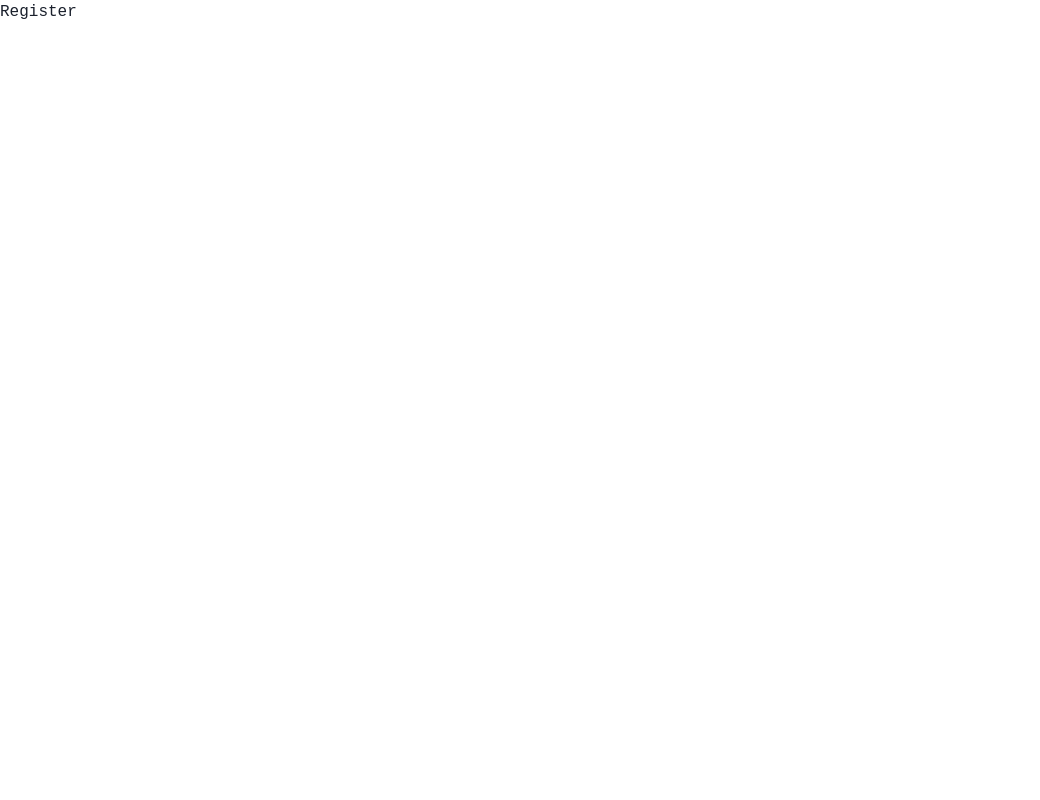
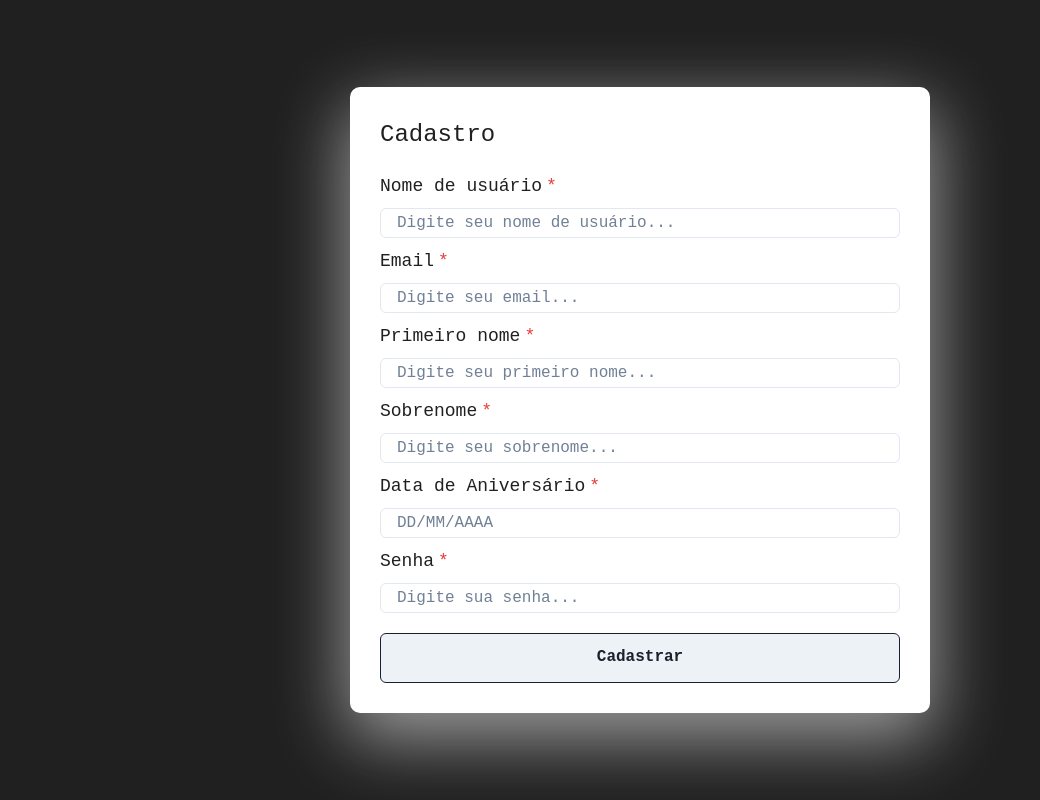
Before and after one commit to ViniciusOgawa/desafio-dev-django, a React (Vite) app in the folder front-end/: page /register in a window 1280 px wide. Shown: the whole page, without its empty margins (0-1040 px from the left). Built offline with nearby package versions, Linux system fonts and the light colour scheme.

Commit message:
feat: implement user registration page

```diff
--- a/front-end/src/pages/register/index.jsx
+++ b/front-end/src/pages/register/index.jsx
@@ -1,8 +1,231 @@
+import {
+  FormControl,
+  FormLabel,
+  FormErrorMessage,
+  Input,
+  Button,
+  Flex,
+  Text,
+} from "@chakra-ui/react";
+import { useForm } from "react-hook-form";
+import { useContext } from "react";
+import { yupResolver } from "@hookform/resolvers/yup";
+import UserContext from "../../providers/UserContext";
+import { registerSchema } from "./schema";
+import InputMask from "react-input-mask";
+
 const Register = () => {
+  const { userRegister, loadingRegister } = useContext(UserContext);
+
+  const {
+    register,
+    handleSubmit,
+    formState: { errors },
+    reset,
+  } = useForm({
+    mode: "onBlur",
+    resolver: yupResolver(registerSchema),
+  });
+
+  const submit = (data) => {
+    console.log("Dados enviados:", data);
+    userRegister(data);
+    reset();
+  };
+
   return (
-    <>
-      <p>Register</p>
-    </>
+    <Flex
+      bgColor={"black.900"}
+      w={"100vw"}
+      h={"100vh"}
+      justifyContent={"center"}
+      alignItems={"center"}
+    >
+      <Flex
+        bgColor={"white.50"}
+        w={"580px"}
+        borderRadius={"10"}
+        padding={"30px"}
+        flexDirection={"column"}
+        alignItems={"center"}
+        boxShadow={"rgba(255, 255, 255, 0.56) 0px 22px 70px 4px"}
+      >
+        <Flex
+          h={"100%"}
+          w={"100%"}
+          flexDir={"column"}
+          justifyContent={"center"}
+          gap={"20px"}
+        >
+          <Text fontSize={"2xl"} fontWeight={"medium"} color={"black.900"}>
+            Cadastro
+          </Text>
+          <form onSubmit={handleSubmit(submit)}>
+            <Flex
+              justifyContent={"space-between"}
+              flexDirection={"column"}
+              gap={"10px"}
+              w={"100%"}
+            >
+              <FormControl
+                isRequired
+                isInvalid={errors.username ? true : false}
+              >
+                <FormLabel
+                  fontSize={"lg"}
+                  fontWeight={"medium"}
+                  color={"black.900"}
+                >
+                  Nome de usuário
+                </FormLabel>
+                <Input
+                  placeholder="Digite seu nome de usuário..."
+                  h={"30px"}
+                  w={"100%"}
+                  fontSize={"md"}
+                  fontWeight={"medium"}
+                  {...register("username")}
+                />
+                <FormErrorMessage fontSize={"lg"}>
+                  {errors.username?.message}
+                </FormErrorMessage>
+              </FormControl>
+
+              <FormControl isRequired isInvalid={errors.email ? true : false}>
+                <FormLabel
+                  fontSize={"lg"}
+                  fontWeight={"medium"}
+                  color={"black.900"}
+                >
+                  Email
+                </FormLabel>
+                <Input
+                  placeholder="Digite seu email..."
+                  h={"30px"}
+                  w={"100%"}
+                  fontSize={"md"}
+                  fontWeight={"medium"}
+                  {...register("email")}
+                />
+                <FormErrorMessage fontSize={"lg"}>
+                  {errors.email?.message}
+                </FormErrorMessage>
+              </FormControl>
+
+              <FormControl
+                isRequired
+                isInvalid={errors.first_name ? true : false}
+              >
+                <FormLabel
+                  fontSize={"lg"}
+                  fontWeight={"medium"}
+                  color={"black.900"}
+                >
+                  Primeiro nome
+                </FormLabel>
+                <Input
+                  placeholder="Digite seu primeiro nome..."
+                  h={"30px"}
+                  w={"100%"}
+                  fontSize={"md"}
+                  fontWeight={"medium"}
+                  {...register("first_name")}
+                />
+                <FormErrorMessage fontSize={"lg"}>
+                  {errors.first_name?.message}
+                </FormErrorMessage>
+              </FormControl>
+
+              <FormControl
+                isRequired
+                isInvalid={errors.last_name ? true : false}
+              >
+                <FormLabel
+                  fontSize={"lg"}
+                  fontWeight={"medium"}
+                  color={"black.900"}
+                >
+                  Sobrenome
+                </FormLabel>
+                <Input
+                  placeholder="Digite seu sobrenome..."
+                  h={"30px"}
+                  w={"100%"}
+                  fontSize={"md"}
+                  fontWeight={"medium"}
+                  {...register("last_name")}
+                />
+                <FormErrorMessage fontSize={"lg"}>
+                  {errors.last_name?.message}
+                </FormErrorMessage>
+              </FormControl>
+
+              <FormControl isRequired isInvalid={!!errors.date_of_birth}>
+                <FormLabel
+                  fontSize={"lg"}
+                  fontWeight={"medium"}
+                  color={"black.900"}
+                >
+                  Data de Aniversário
+                </FormLabel>
+
+                <Input
+                  as={InputMask}
+                  mask="99/99/9999"
+                  placeholder="DD/MM/AAAA"
+                  h={"30px"}
+                  w={"100%"}
+                  fontSize={"md"}
+                  fontWeight={"medium"}
+                  {...register("date_of_birth")}
+                />
+
+                <FormErrorMessage fontSize={"lg"}>
+                  {errors.date_of_birth?.message}
+                </FormErrorMessage>
+              </FormControl>
+
+              <FormControl
+                isRequired
+                isInvalid={errors.password ? true : false}
+              >
+                <FormLabel
+                  fontSize={"lg"}
+                  fontWeight={"medium"}
+                  color={"black.900"}
+                >
+                  Senha
+                </FormLabel>
+                <Input
+                  placeholder="Digite sua senha..."
+                  type="password"
+                  h={"30px"}
+                  w={"100%"}
+                  fontSize={"md"}
+                  fontWeight={"medium"}
+                  {...register("password")}
+                />
+                <FormErrorMessage fontSize={"lg"}>
+                  {errors.password?.message}
+                </FormErrorMessage>
+              </FormControl>
+            </Flex>
+
+            <Button
+              type="submit"
+              h={"50px"}
+              w={"100%"}
+              fontSize={"md"}
+              border={"1px solid"}
+              marginTop={"20px"}
+              disabled={loadingRegister}
+            >
+              {loadingRegister ? "Cadastrando..." : "Cadastrar"}
+            </Button>
+          </form>
+        </Flex>
+      </Flex>
+    </Flex>
   );
 };
 
```
